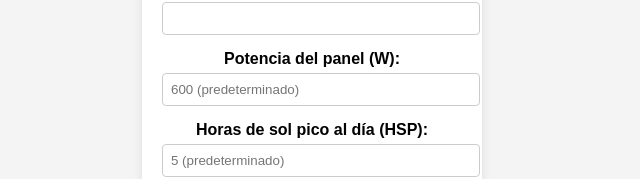
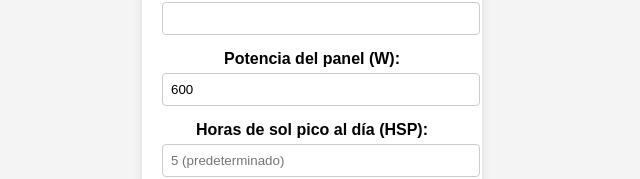
Before and after one commit to jorgecaztro84/dimensionador-fotovoltaico, a plain HTML site: page index.html in a window 1280 px wide. Shown: the part 291-470 px from the top of the page, without its empty margins (328-968 px from the left). Drawn offline with Linux system fonts and the light colour scheme.

Commit message:
Update index.html

```diff
--- a/index.html
+++ b/index.html
@@ -22,7 +22,7 @@
     <input type="number" id="consumo" required>
 
     <label for="potenciaPanel">Potencia del panel (W):</label>
-    <input type="number" id="potenciaPanel"  placeholder="600 (predeterminado)">
+    <input type="number" id="potenciaPanel" value="600"  placeholder="600 (predeterminado)">
 
     <label for="horasSol">Horas de sol pico al día (HSP):</label>
     <input type="number" id="horasSol" step="0.1" placeholder="5 (predeterminado)">
```
